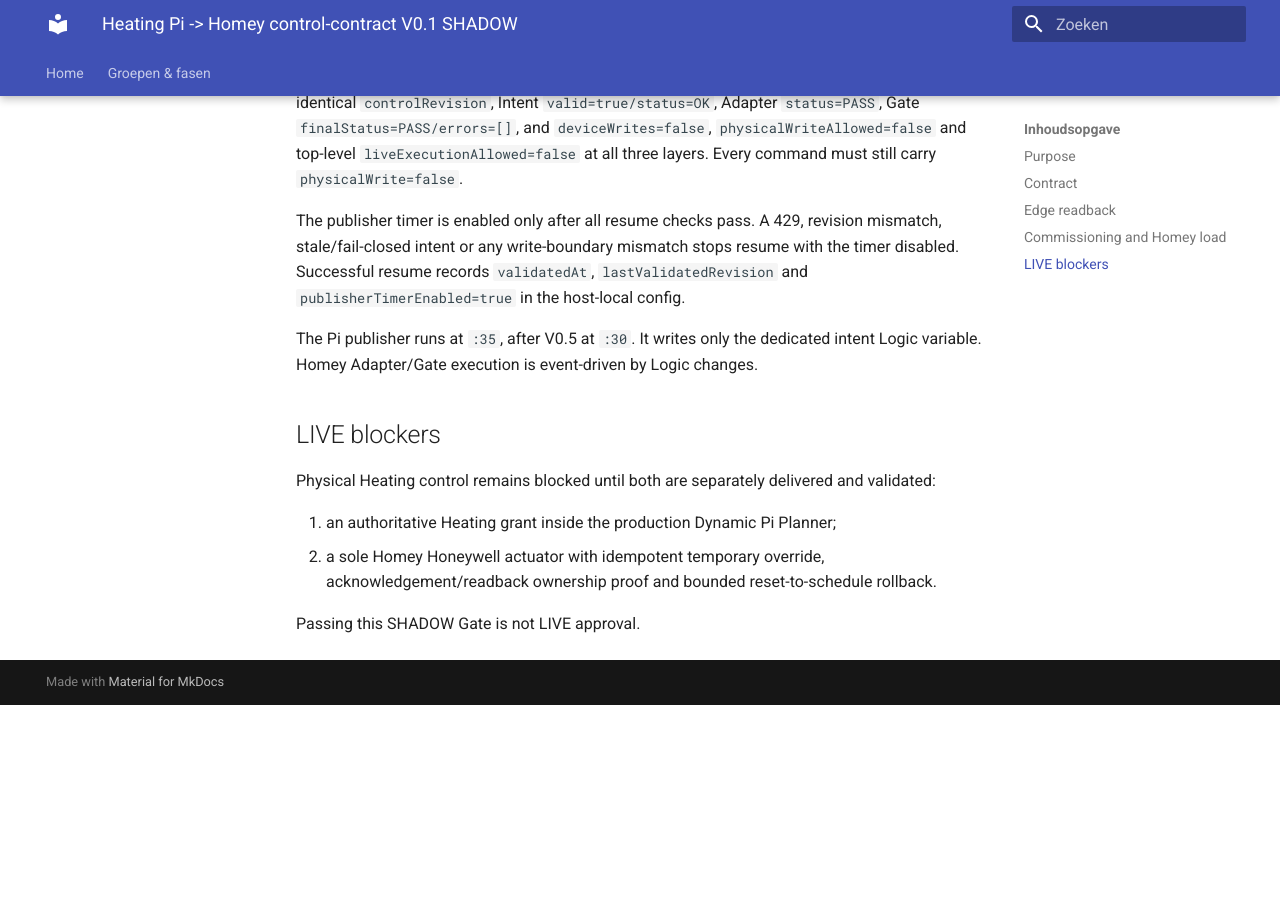
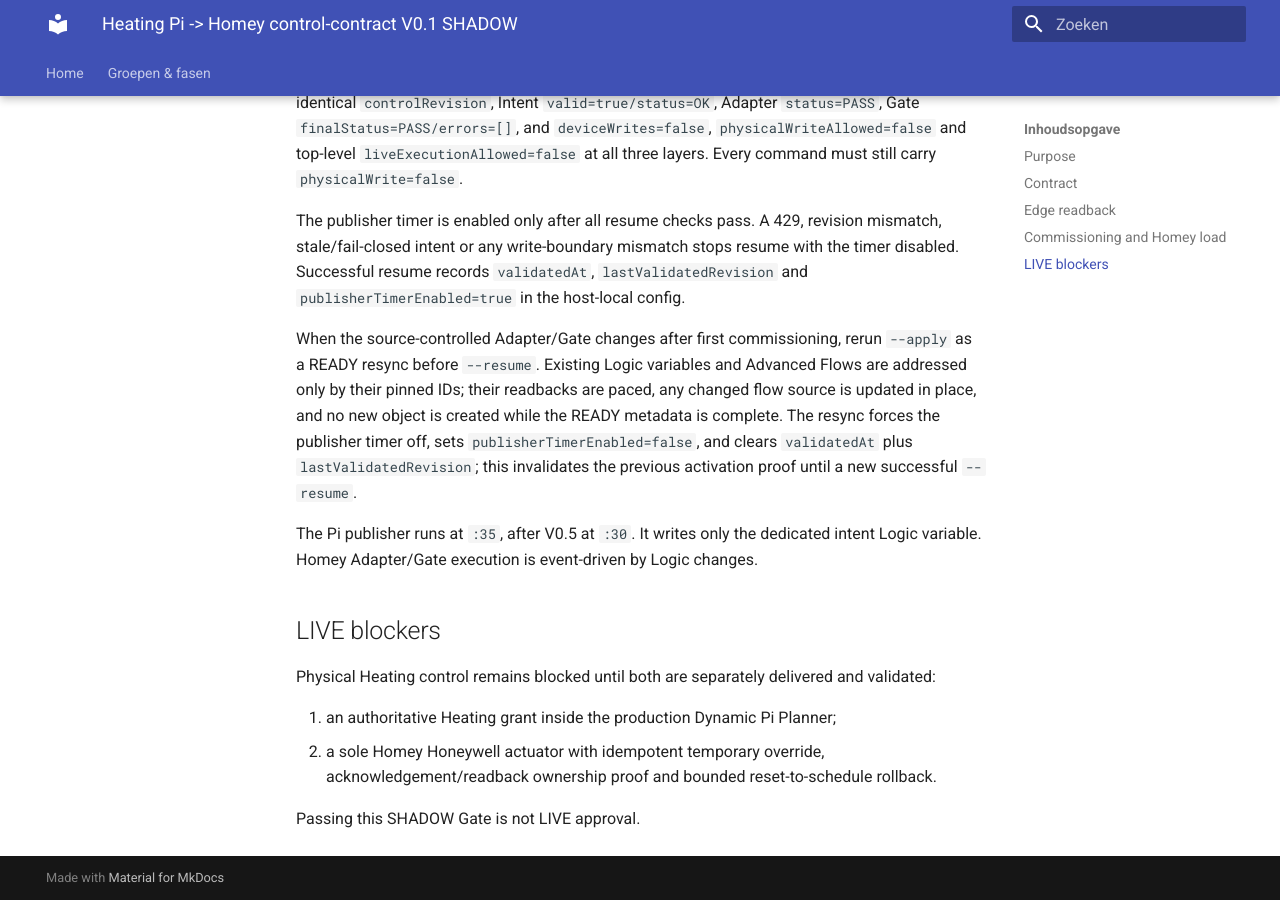
Before and after one commit to OnsKasteeltje/homey-energy-manual, an MkDocs documentation site: the page built from docs/commissioning/heating-homey-shadow-chain-v0.1.md, in a window 1280 px wide and 900 px high, scrolled down 2365 px. Built offline with MkDocs 1.6.1 and Material for MkDocs 9.7.7, drawn with Linux system fonts in a browser that asks for light colours; before the commit the page ends 3070 px from its top, so only the background shows below that.

Commit message:
docs(heating): document READY resync lifecycle

```diff
--- a/docs/commissioning/heating-homey-shadow-chain-v0.1.md
+++ b/docs/commissioning/heating-homey-shadow-chain-v0.1.md
@@ -112,6 +112,15 @@ resume with the timer disabled. Successful resume records `validatedAt`,
 `lastValidatedRevision` and `publisherTimerEnabled=true` in the host-local
 config.
 
+When the source-controlled Adapter/Gate changes after first commissioning, rerun
+`--apply` as a READY resync before `--resume`. Existing Logic variables and
+Advanced Flows are addressed only by their pinned IDs; their readbacks are
+paced, any changed flow source is updated in place, and no new object is created
+while the READY metadata is complete. The resync forces the publisher timer off,
+sets `publisherTimerEnabled=false`, and clears `validatedAt` plus
+`lastValidatedRevision`; this invalidates the previous activation proof until a
+new successful `--resume`.
+
 The Pi publisher runs at `:35`, after V0.5 at `:30`. It writes only the
 dedicated intent Logic variable. Homey Adapter/Gate execution is event-driven by
 Logic changes.
```
